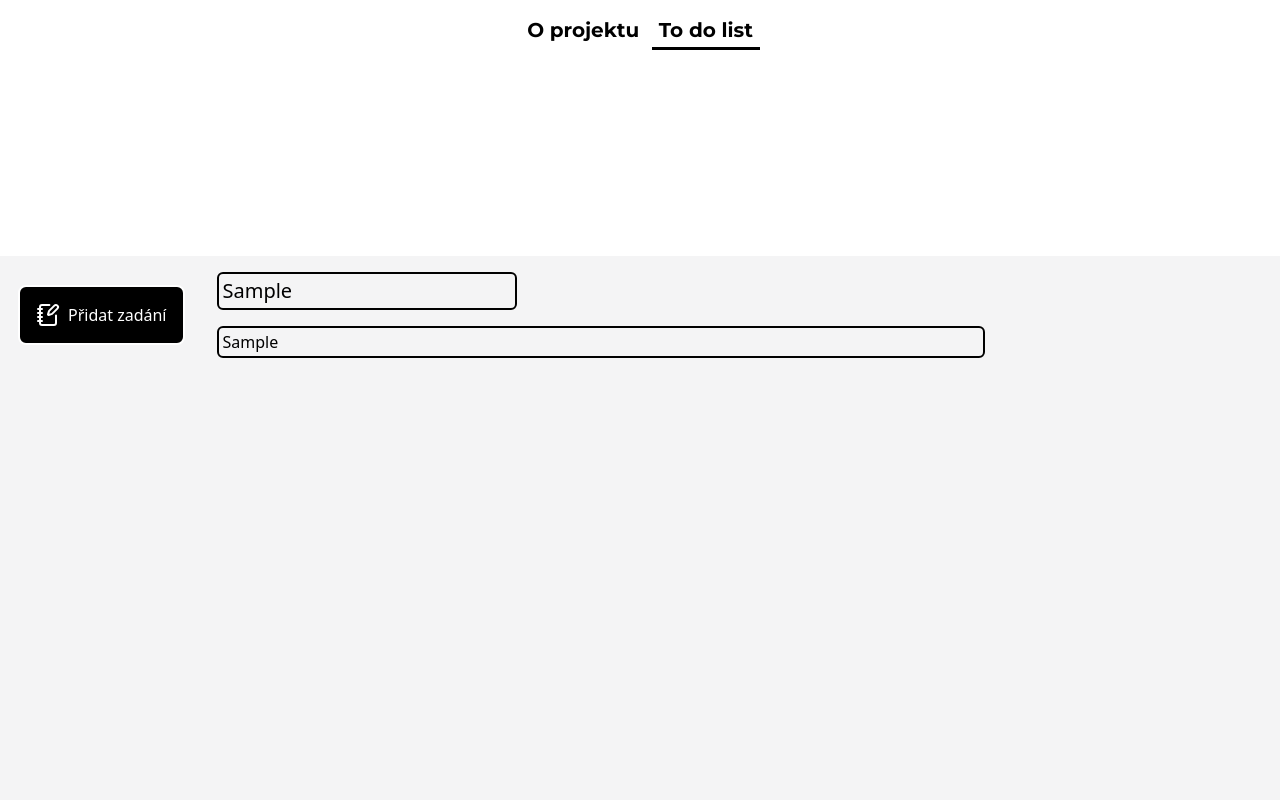
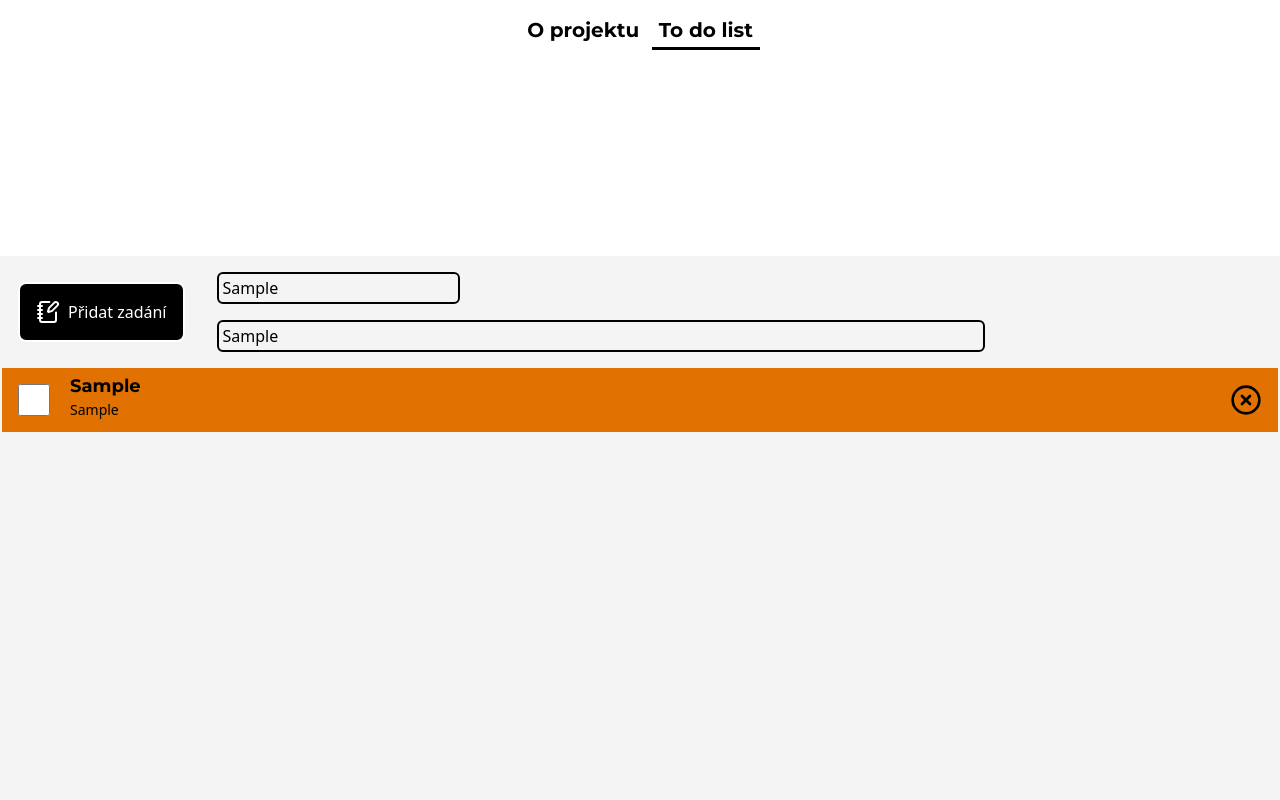
Before and after one commit to Archivelit/Todo_list, a React (Vite) app: page /todo in a window 1280 px wide. Both pictures are taken after typing "Sample", "Sample" into the empty fields and a click on the button "Přidat zadání". Shown: the top 800 px of the page. Built offline with nearby package versions, Linux system fonts and the light colour scheme.

Commit message:
changed structure, possible to add tasks

```diff
--- a/src/components/Task.jsx
+++ b/src/components/Task.jsx
@@ -1,25 +1,27 @@
 import {CircleX } from 'lucide-react'
 
-function Task({title, description, isCompleted}) {
+import { Task } from '../scripts/Task'
+
+function TaskComponent({task, ind, removeButtonHandler}) {
     return (
         <div id="task" className="flex h-16 text-black">
-            <div div className="flex items-center justify-center px-4">
+            <div className="flex items-center justify-center px-4">
                 <input type="checkbox"
-                checked={isCompleted}
-                onClick="() => isCompleted === true ? isCompleted = false : isCompleted = true"
+                checked={task.isComplete}
+                onClick="task.toggle"
                 className='size-8 cursor-pointer'/>
             </div>
 
             <div className="w-full ml-1">
-                    <h1 className='text-lg mt-1'>{title}</h1>
-                    <p className='text-sm'>{description}</p>
+                    <h1 className='text-lg mt-1'>{task.title}</h1>
+                    <p className='text-sm'>{task.description}</p>
             </div>
 
             <div className="justify-center items-center flex px-4">
-                <CircleX size={32} className='cursor-pointer'/>
+                <CircleX size={32} className='cursor-pointer' onClick={() => removeButtonHandler(ind)}/>
             </div>
         </div>
     )
 }
 
-export default Task;
+export default TaskComponent;
--- a/src/components/addTaskButton.jsx
+++ /dev/null
@@ -1,23 +0,0 @@
-import { NotebookPen } from 'lucide-react'
-
-import '../scripts/Task'
-
-function handleClick(e){
-    e.preventDefault()
-    console.log('log')
-}
-
-function AddTaskButton() {
-    return(
-        <button id='add_task' onClick={handleClick}
-        className='flex bg-black items-center
-        cursor-pointer h-fit w-fit p-4 rounded-lg m-4
-        border-2 hover:border-indigo-500 duration-200
-        hover:text-lg active:text-base active:scale-95'>
-            <NotebookPen />
-            <p className='ml-2'>Přidat zadání</p>
-        </button>
-    )
-}
-
-export default AddTaskButton
--- a/src/components/taskForm.jsx
+++ b/src/components/taskForm.jsx
@@ -1,16 +1,23 @@
-import AddTaskButton from '../components/addTaskButton.jsx'
+import { NotebookPen } from 'lucide-react'
 
-function TaskForm() {
+function TaskForm({addButtonHandler}) {
     return(
-        <form className='flex items-center' id='TaskForm'>
-            <AddTaskButton id='AddButton'/>
+        <form className='flex items-center' id='task_form'>
+            <button id='add_task' onClick={addButtonHandler}
+            className='flex bg-black items-center
+            cursor-pointer h-fit w-fit p-4 rounded-lg m-4
+            border-2 hover:border-indigo-500 duration-200
+            hover:text-lg active:text-base active:scale-95'>
+                <NotebookPen />
+                <p className='ml-2'>Přidat zadání</p>
+            </button>
             <div className='ml-4 my-4 w-3xl'>
                 <div>
-                    <input type="text" id='name' placeholder='Název zadání' required/>
+                    <input type="text" id='title' placeholder='Název zadání'/>
                 </div>
                 <div className='mt-4'>
                     <input type="textarea" id='desc'
-                    placeholder='Popis'maxLength={150}
+                    placeholder='Popis' maxLength={150}
                     required className='w-full'/>
                 </div>
             </div>
--- a/src/components/taskList.jsx
+++ /dev/null
@@ -1,12 +0,0 @@
-import Task from "./Task"
-
-import '../scripts/Task'
-
-function TaskList() {
-    return(
-        <div className="h-fit bg-amber-600">
-        </div>
-    )
-}
-
-export default TaskList
--- a/src/pages/todoList.jsx
+++ b/src/pages/todoList.jsx
@@ -1,29 +1,53 @@
-import { useLayoutEffect } from 'react'
+import { useLayoutEffect, useState } from 'react'
 
 import Header from '../components/header'
 import Footer from '../components/footer'
-import TaskForm from '../components/taskForm.jsx'
-import TaskList from '../components/taskList.jsx'
+import TaskForm from '../components/taskForm'
+import TaskComponent from "../components/Task"
 
-import  '../scripts/Task'
+import { Task } from '../scripts/Task'
 
 import '../styles/pages/todoList.css'
 import '../styles/main.css'
 
+
+
 function TodoList(){
+    const [tasks, setTasks] = useState(new Array)
 
     //pomoci hooku useEffect měnime záhlaví stránky. Do něho pošleme anonymní funkci
     useLayoutEffect(() => {
         document.title = 'To do list'
     }, [])
 
+    function addButtonHandler(e){
+        e.preventDefault();
+        let newTask = new Task(document.getElementById('title').value.trim(), document.getElementById('desc').value.trim())
+        setTasks([...tasks, newTask]);
+    }
+
+    function removeButtonHandler(ind){
+        const updatedTasks = [...tasks];
+        updatedTasks.splice(ind, 1);
+        setTasks(updatedTasks)
+    }
+
     // "Rozložení" stránky s listem
     return (
         <div className='main'>
 			<Header />
             <main className='container min-h-screen bg-zinc-100 text-white'>
-                <TaskForm />
-                <TaskList />
+                <TaskForm addButtonHandler={addButtonHandler}/>
+                <div className="h-fit bg-amber-600" id='task_list'>
+                {tasks.map((task, index) => (
+                        <TaskComponent
+                            key={task.id}
+                            task={task}
+                            ind={index}
+                            removeButtonHandler={removeButtonHandler}
+                        />
+                ))}
+                </div>
             </main>
             <Footer />
 		</div>
--- a/src/scripts/Task.js
+++ b/src/scripts/Task.js
@@ -1,9 +1,16 @@
-class Task {
-    title;
-    description;
+export class Task {
+    constructor(title, description, id = Date.now()) {
+        if (title.trim() === '') {
+            this.title = id
+        } else {
+            this.title = title;
+        }
+        this.description = description;
+        this.id = id;
+        this.isComplete = false;
+    }
 
-    constructor(title, description) {
-        this.title = title;
-        this.description = description;
+    toggle() {
+        this.isComplete = !this.isComplete;
     }
 }
```
Also changed, not shown: 1 other file (tests, documents, lock files or other folders).
